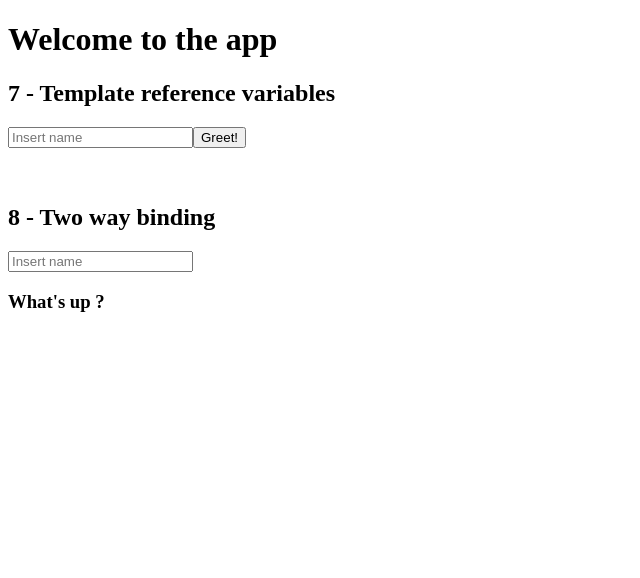
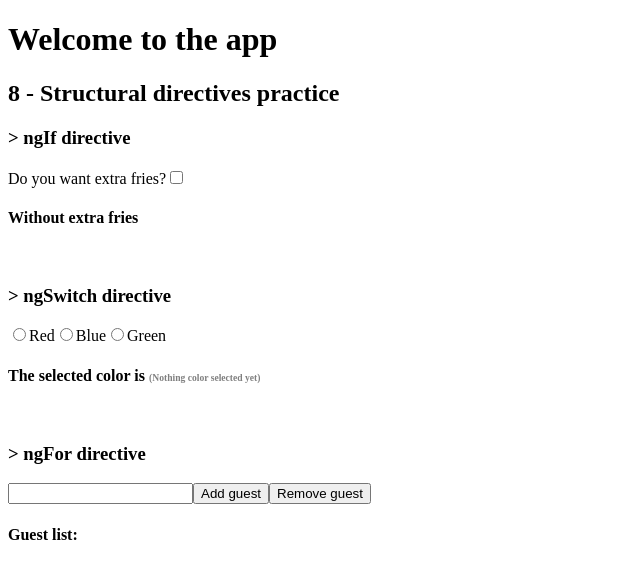
Before and after one commit to Adrigondo/Angular-Practices, an Angular app in the folder binding/: page / in a window 1280 px wide. Shown: the top 578 px of the page, without its empty margins (0-640 px from the left). Built offline with nearby package versions, Linux system fonts and the light colour scheme; a web font is replaced by a local one.

Commit message:
9_Add: If, else, switch, for directives practiced

```diff
--- a/binding/src/app/app.component.html
+++ b/binding/src/app/app.component.html
@@ -3,4 +3,5 @@
 <!-- <app-property-binding></app-property-binding> -->
 <!-- <app-class-binding></app-class-binding> -->
 <!-- <app-event-binding></app-event-binding> -->
-<app-template-reference-vars></app-template-reference-vars>
+<!-- <app-template-reference-vars></app-template-reference-vars> -->
+<app-structural-directives></app-structural-directives>
--- a/binding/src/app/app.module.ts
+++ b/binding/src/app/app.module.ts
@@ -9,6 +9,7 @@ import { PropertyBindingComponent } from './property-binding/property-binding.co
 import { ClassBindingComponent } from './class-binding/class-binding.component';
 import { EventBindingComponent } from './event-binding/event-binding.component';
 import { TemplateReferenceVarsComponent } from './template-reference-vars/template-reference-vars.component';
+import { StructuralDirectivesComponent } from './structural-directives/structural-directives.component';
 
 @NgModule({
   declarations: [
@@ -17,7 +18,8 @@ import { TemplateReferenceVarsComponent } from './template-reference-vars/templa
     PropertyBindingComponent,
     ClassBindingComponent,
     EventBindingComponent,
-    TemplateReferenceVarsComponent
+    TemplateReferenceVarsComponent,
+    StructuralDirectivesComponent
   ],
   imports: [
     BrowserModule,
--- /dev/null
+++ b/binding/src/app/structural-directives/structural-directives.component.css
@@ -0,0 +1,16 @@
+.red{
+    color: red;
+}
+
+.blue{
+    color: blue;
+}
+
+.green{
+    color: green;
+}
+
+.info{
+    font-size: 0.6rem;
+    color: gray;
+}
--- /dev/null
+++ b/binding/src/app/structural-directives/structural-directives.component.html
@@ -0,0 +1,38 @@
+<div class="">
+    <h2>8 - Structural directives practice</h2>
+    <h3>> ngIf directive</h3>
+    <label for="fries">Do you want extra fries?</label>
+    <input [(ngModel)]="check" type="checkbox" name="fries" id="">
+    <h4>
+        <div *ngIf="check; then: content; else: disable"></div>
+        <ng-template #content> Extra fries added </ng-template>
+        <ng-template #disable> Without extra fries </ng-template>
+    </h4>
+    <br>
+
+    <h3>> ngSwitch directive</h3>
+    <input [(ngModel)]="option" type="radio" name="option" id="red" value="red">
+    <label for="red">Red</label>
+    <input [(ngModel)]="option" type="radio" name="option" id="blue" value="blue">
+    <label for="blue">Blue</label>
+    <input [(ngModel)]="option" type="radio" name="option" id="green" value="green">
+    <label for="gren">Green</label>
+
+    <h4 [ngSwitch]="option">
+        The selected color is
+        <label *ngSwitchCase="'red'" class="red">red</label>
+        <label *ngSwitchCase="'blue'" class="blue">blue</label>
+        <label *ngSwitchCase="'green'" class="green">green</label>
+        <label *ngSwitchDefault class="info">(Nothing color selected yet)</label>
+    </h4>
+    <br>
+
+    <h3>> ngFor directive</h3>
+    <input #newGuest type="text" name="newGuest" id="">
+    <button (click)="addGuest(newGuest.value)">Add guest</button>
+    <button (click)="removeGuest(newGuest.value)">Remove guest</button>
+    <h4>Guest list:</h4>
+    <div *ngFor="let guest of guests; index as i">
+        <p>{{i+1}}) {{guest}} </p>
+    </div>
+</div>
--- /dev/null
+++ b/binding/src/app/structural-directives/structural-directives.component.ts
@@ -0,0 +1,33 @@
+import { Component, OnInit } from '@angular/core';
+
+@Component({
+  selector: 'app-structural-directives',
+  templateUrl: './structural-directives.component.html',
+  styleUrls: ['./structural-directives.component.css']
+})
+export class StructuralDirectivesComponent implements OnInit {
+  public check=false;
+  public option="";
+  public guests:string[]=[];
+  private num_guests=0;
+
+  constructor() { }
+
+  ngOnInit(): void {
+  }
+
+  addGuest(name:string):void{
+    this.guests[this.num_guests]=name;
+    this.num_guests++;
+  }
+
+  removeGuest(name:string):void{
+    for( var i = 0; i < this.guests.length; i++){
+      if ( this.guests[i] === name) {
+        this.guests.splice(i, 1);
+        break;
+      }
+    }
+    this.num_guests--;
+  }
+}
```
Also changed, not shown: 1 other file (tests, documents, lock files or other folders).
